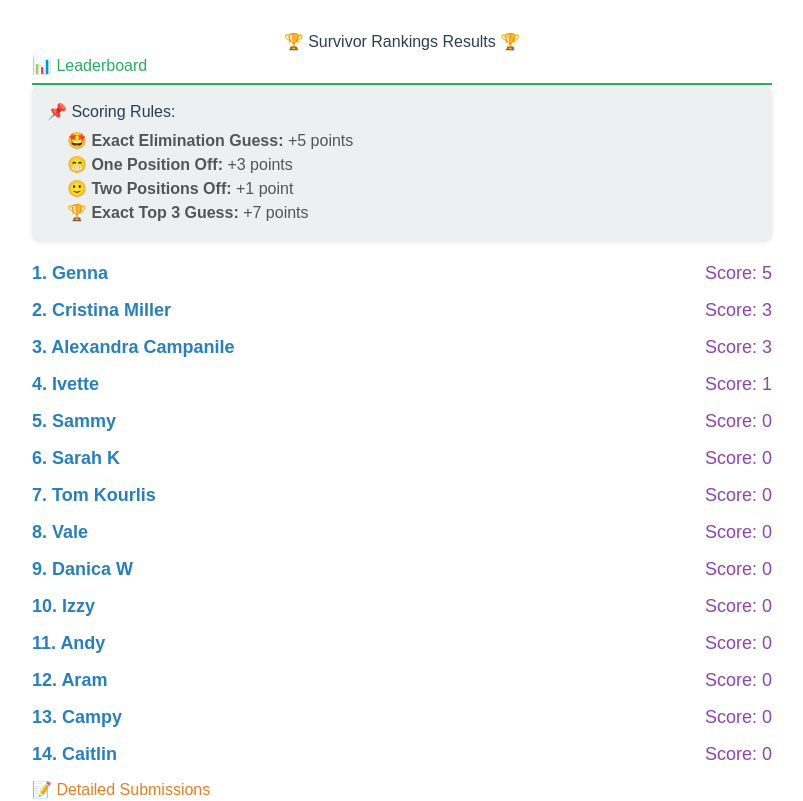
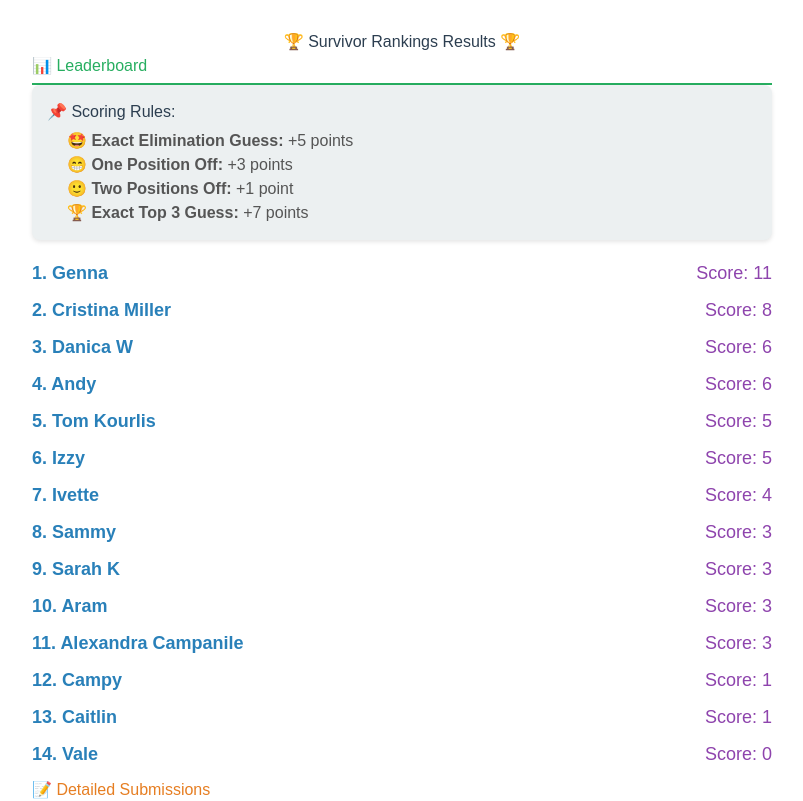
Before and after one commit to sarah-helg/survivor-rankings, a Next.js app: page / in a window 1280 px wide. Shown: the top 801 px of the page, without its empty margins (238-1041 px from the left). Built offline with nearby package versions, Linux system fonts and the light colour scheme.

Commit message:
Add new rankings as of March 19 episode

```diff
--- a/pages/index.tsx
+++ b/pages/index.tsx
@@ -16,10 +16,10 @@ const SurvivorRankingApp = () => {
 
     // Hardcoded scores for all 14 submitters
     const hardcodedScores: { [key: string]: number } = {
-        "Sammy": 0, "Sarah K": 0, "Tom Kourlis": 0, "Genna": 5,
-        "Vale": 0, "Danica W": 0, "Cristina Miller": 3, "Izzy": 0,
-        "Andy": 0, "Aram": 0, "Alexandra Campanile": 3, "Campy": 0,
-        "Ivette": 1, "Caitlin": 0
+        "Sammy": 3, "Sarah K": 3, "Tom Kourlis": 5, "Genna": 11,
+        "Vale": 0, "Danica W": 6, "Cristina Miller": 8, "Izzy": 5,
+        "Andy": 6, "Aram": 3, "Alexandra Campanile": 3, "Campy": 1,
+        "Ivette": 4, "Caitlin": 1
     };
 
     // Full submitted rankings for all 14 users
```
